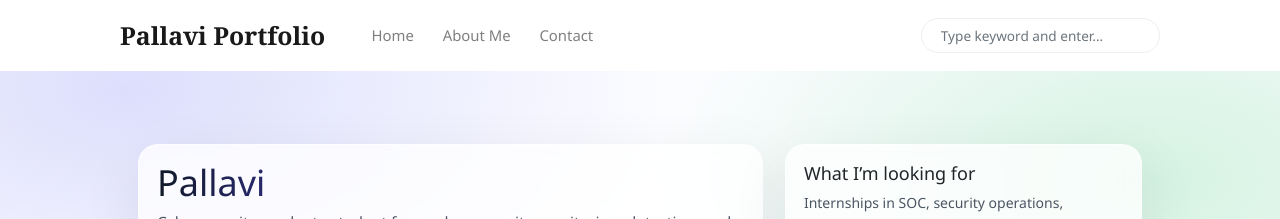
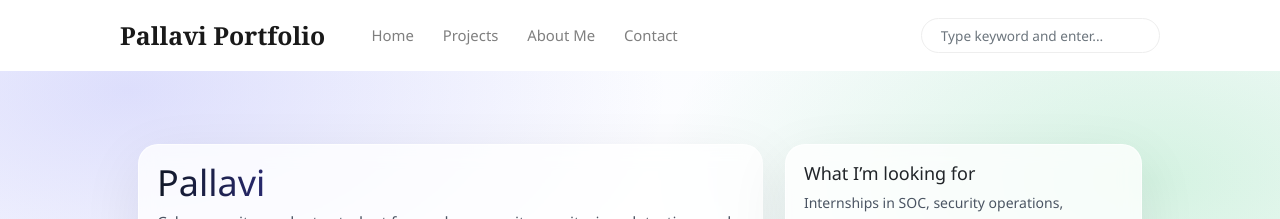
Before and after one commit to SinghPallavi819/singhpallavi819.github.io, a Jekyll site: the page built from index.html, in a window 1280 px wide. Shown: the top 219 px of the page. Built offline with Jekyll 4.4.1, drawn with Linux system fonts in a browser that asks for light colours; nearby versions of some CDN libraries; the list of posts is cut into pages by our own code.

Commit message:
Update menu-header.html

```diff
--- a/_includes/menu-header.html
+++ b/_includes/menu-header.html
@@ -1,6 +1,10 @@
 <!-- Menu links -->
 <li class="nav-item">
   <a class="nav-link" href="{{ '/' | relative_url }}">Home</a>
+</li>
+
+<li class="nav-item">
+  <a class="nav-link" href="{{ '/' | relative_url }}#projects">Projects</a>
 </li>
 
 <li class="nav-item">
```
